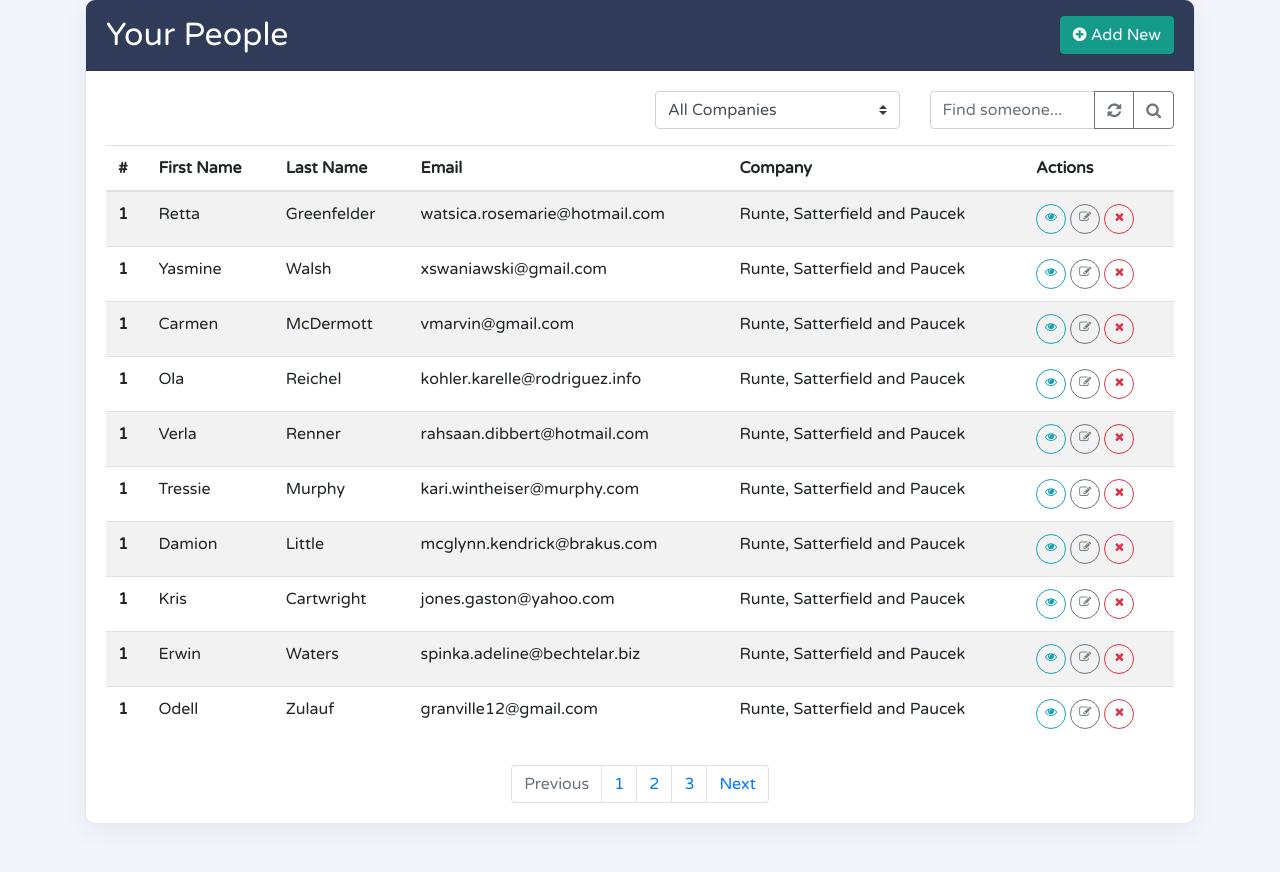
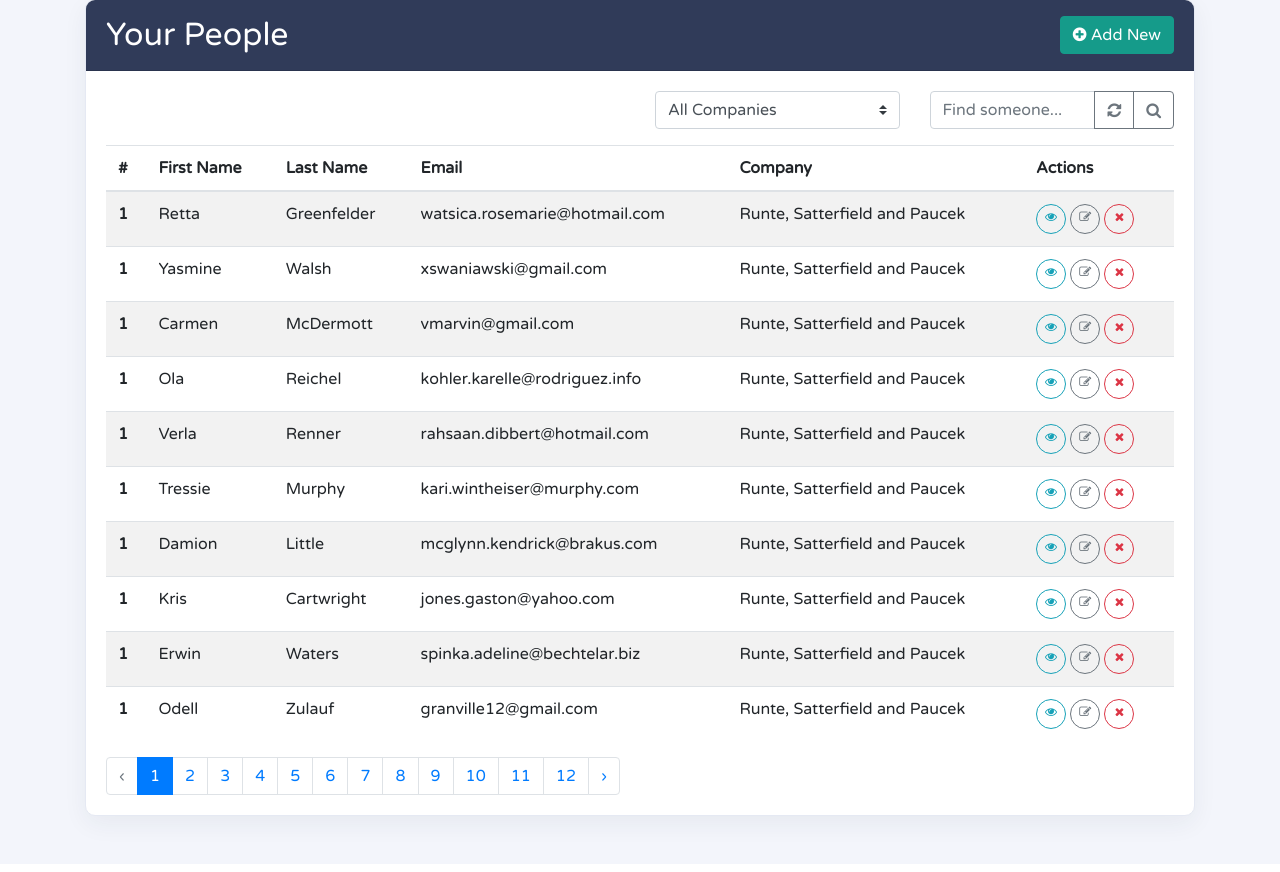
Before and after one commit to kalonjic34/contact-management-app, a Laravel app: page /contact in a window 1280 px wide. Shown: the part 109-981 px from the top of the page. After the commit the page ends 951 px from the top, so only its background shows below. Run offline with Laravel 12, Linux system fonts and the light colour scheme; data comes from the database, SQL or seed files in the repository.

Commit message:
Remove custom pagination markup in contacts index view, using Laravel's built-in pagination links instead.

```diff
--- a/resources/views/contacts/index.blade.php
+++ b/resources/views/contacts/index.blade.php
@@ -36,19 +36,7 @@
                   </tbody>
                 </table>
 
-                <nav class="mt-4">
-                    <ul class="pagination justify-content-center">
-                      <li class="page-item disabled">
-                        <a class="page-link" href="#" tabindex="-1" aria-disabled="true">Previous</a>
-                      </li>
-                      <li class="page-item"><a class="page-link" href="#">1</a></li>
-                      <li class="page-item"><a class="page-link" href="#">2</a></li>
-                      <li class="page-item"><a class="page-link" href="#">3</a></li>
-                      <li class="page-item">
-                        <a class="page-link" href="#">Next</a>
-                      </li>
-                    </ul>
-                  </nav>
+                {{ $contacts->links() }}
               </div>
             </div>
           </div>
```
